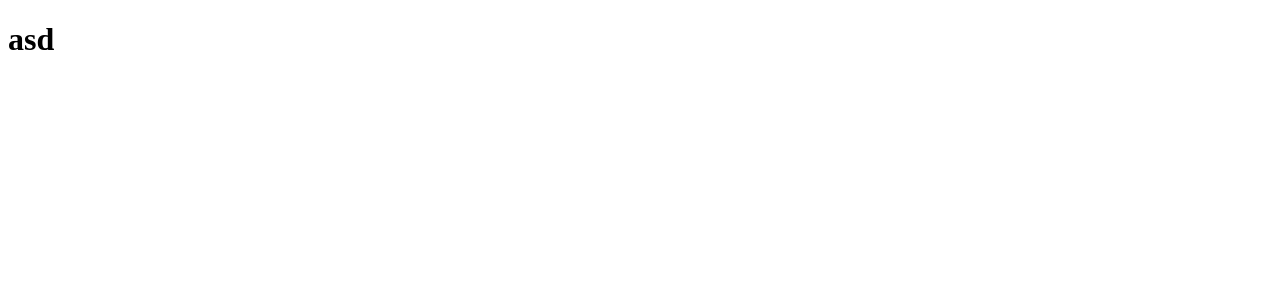
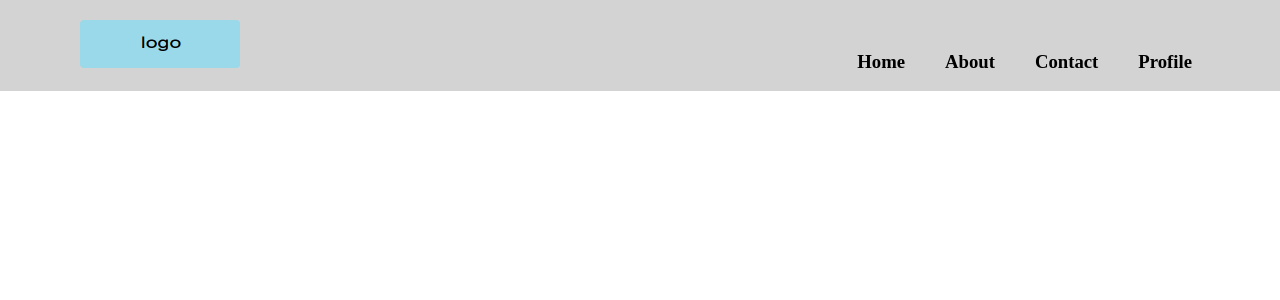
Before and after one commit to cozytl/industryproject, a React (Create React App) app: page / in a window 1280 px wide. Shown: the top 300 px of the page. Built offline with nearby package versions, Linux system fonts and the light colour scheme.

Commit message:
mock header
header template

```diff
--- a/public/index.html
+++ b/public/index.html
@@ -2,6 +2,11 @@
 <html lang="en">
     <head>
         <title>title</title>
+        <style>
+            body {
+                margin: 0;
+            }
+        </style>
     </head>
     <body>
         <div id="root"></div>
--- a/src/components/Header/Header.jsx
+++ b/src/components/Header/Header.jsx
@@ -1,6 +1,19 @@
 import "./Header.scss";
 import { NavLink, Link } from "react-router-dom";
+import logo from "../../assets/logo.png";
 
 export default function Header() {
-    return <h1>asd</h1>;
+    return (
+        <header className="nav">
+            <div className="nav__logo-box">
+                <img className="nav__logo-image" src={logo} alt="logo" />{" "}
+            </div>
+            <div className="nav__bar">
+                <h3 className="nav__bar--item">Home</h3>
+                <h3 className="nav__bar--item">About</h3>
+                <h3 className="nav__bar--item">Contact</h3>
+                <h3 className="nav__bar--item">Profile</h3>
+            </div>
+        </header>
+    );
 }
--- a/src/components/Header/Header.scss
+++ b/src/components/Header/Header.scss
@@ -0,0 +1,25 @@
+.nav {
+    background-color: lightgray;
+    display: flex;
+    justify-content: space-between;
+    align-items: center;
+    padding: 0 2rem;
+    &__logo {
+        &-box {
+            margin: 0 3rem;
+        }
+        &-image {
+            border-radius: 0.25rem;
+            height: 3rem;
+            width: 10rem;
+        }
+    }
+    &__bar {
+        margin: 0 3rem;
+        display: flex;
+        flex-wrap: nowrap;
+        &--item {
+            padding: 2rem 0.5rem 0 2rem;
+        }
+    }
+}
```
Also changed, not shown: src/assets/logo.png (added).
